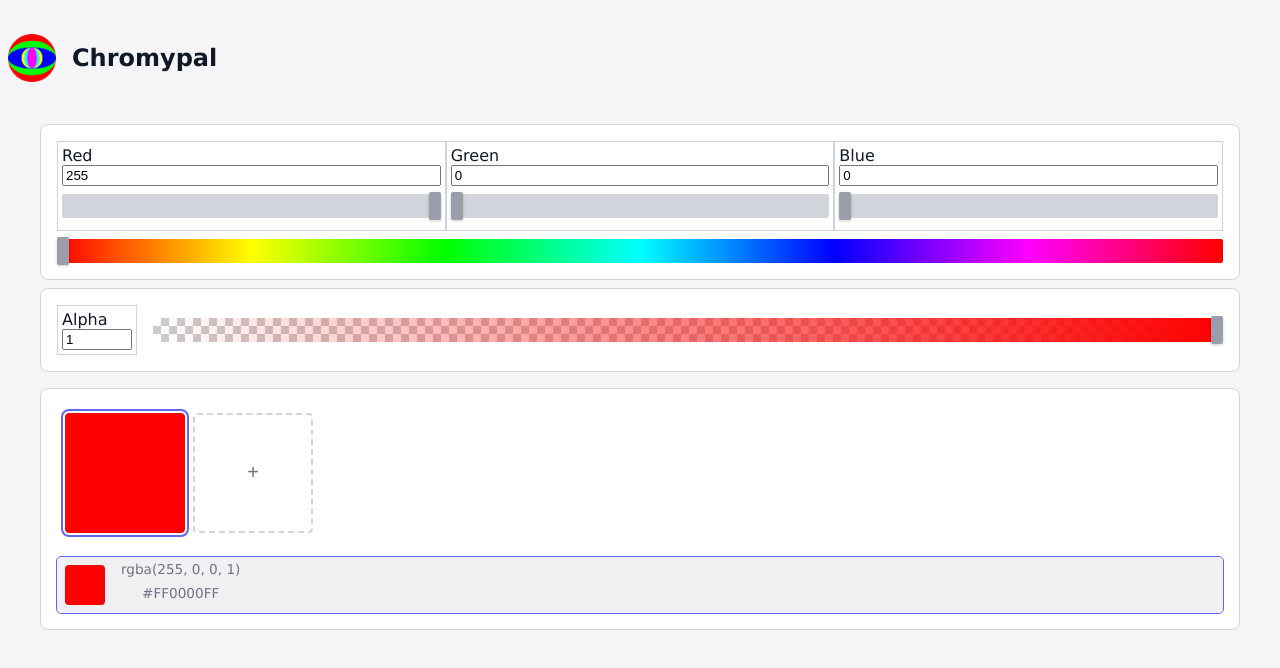
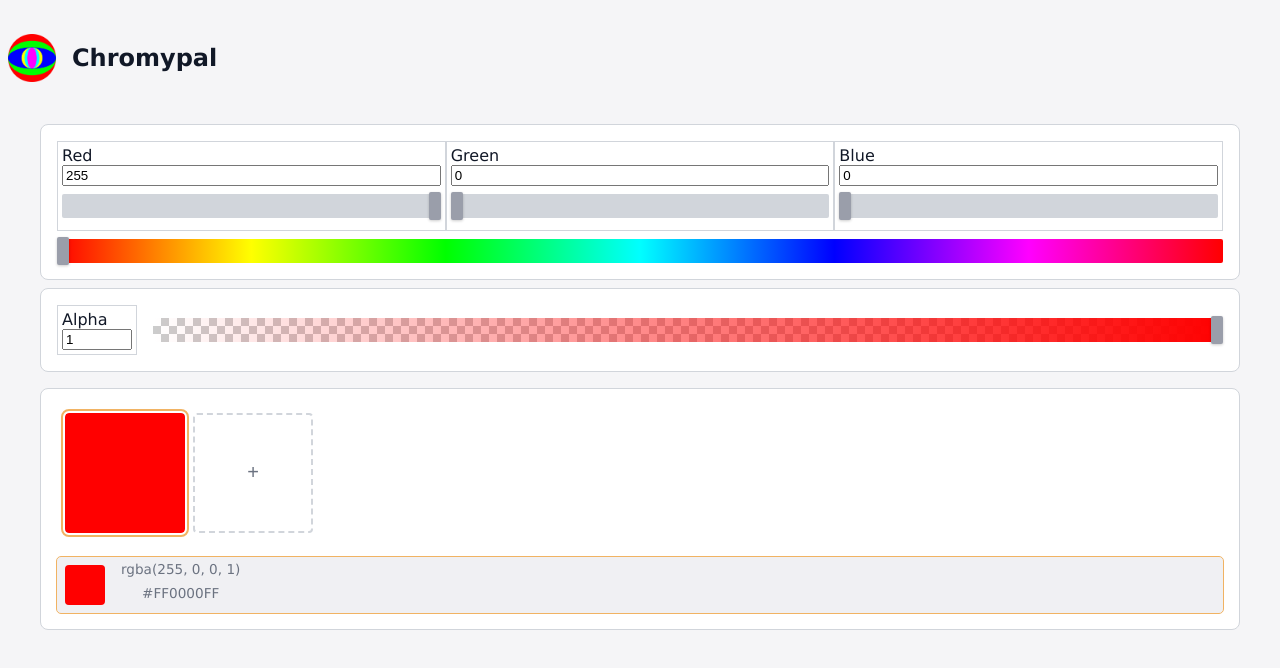
Before and after one commit to edpacca/chromypal, a Svelte app: page / in a window 1280 px wide. Shown: the top 668 px of the page. Built offline with nearby package versions, Linux system fonts and the light colour scheme.

Commit message:
change color accent

```diff
--- a/src/app.css
+++ b/src/app.css
@@ -7,7 +7,7 @@
     --color-border-focus: #6366f1;
     --color-text-primary: #111827;
     --color-text-secondary: #6b7280;
-    --color-accent: #6366f1;
+    --color-accent: #f1b363;
 
     /* Spacing */
     --space-xs: 0.25rem;
```
